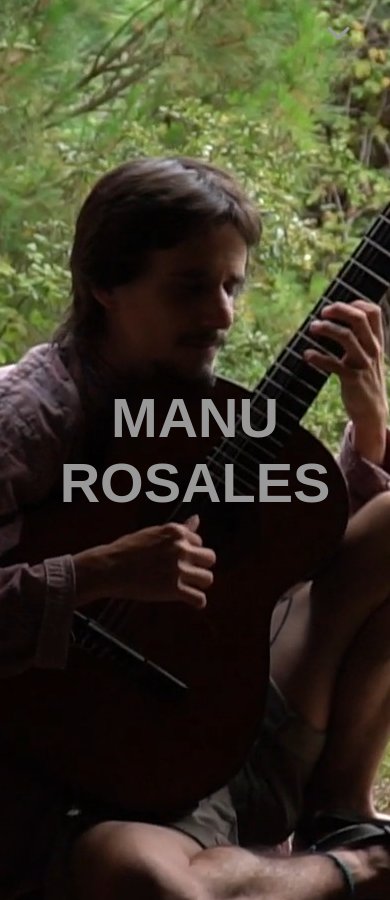
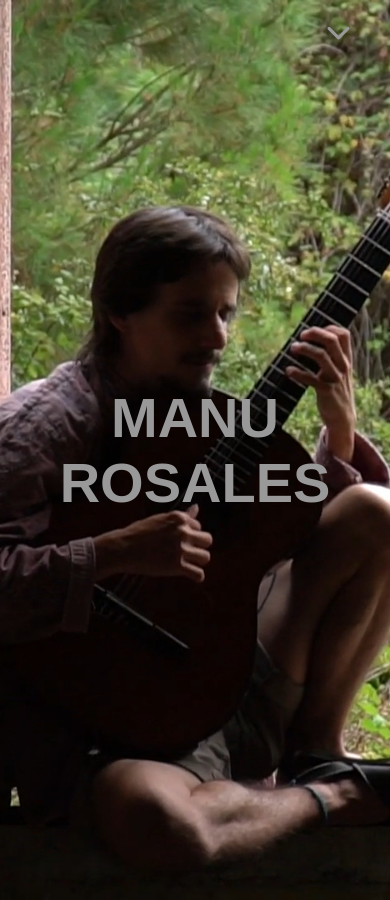
Before and after one commit to ManuRosales/manurosales.github.io, a Jekyll site: the page built from index.markdown, in a window 390 px wide and 900 px high. Built offline with Jekyll 4.4.1, drawn with Linux system fonts in a browser that asks for light colours; nearby versions of some CDN libraries; some web fonts are replaced.

Commit message:
Background size cover en mobile

```diff
--- a/_layouts/index.html
+++ b/_layouts/index.html
@@ -25,8 +25,12 @@
     #video-background {
       background-image: url("{{ page.video-fallback-image }}");
       background-position: center;
+      background-size: cover;
     }
     @media(min-width: 767px) {
+      #video-background {
+        background-image: none;
+      }
       #video-background > iframe {
         display: block;
       }
```
Also changed, not shown: 2 other files.
